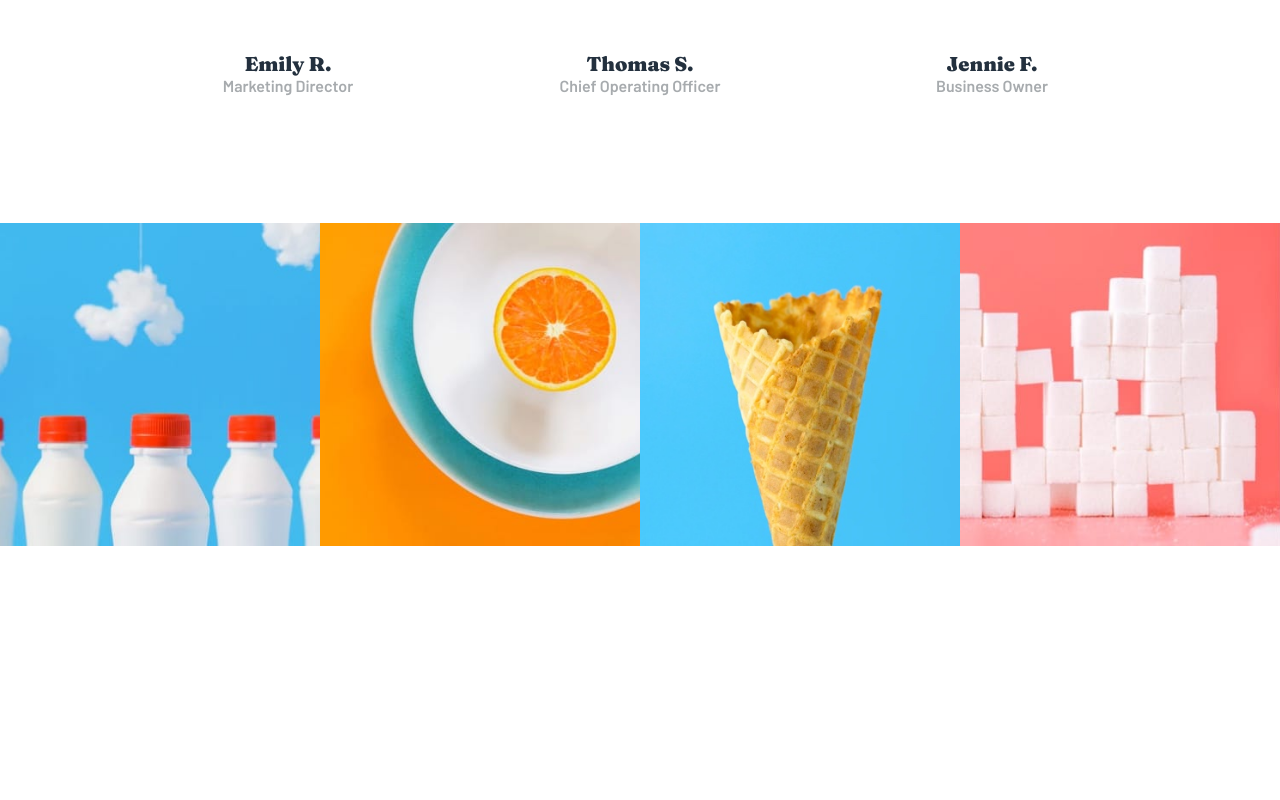
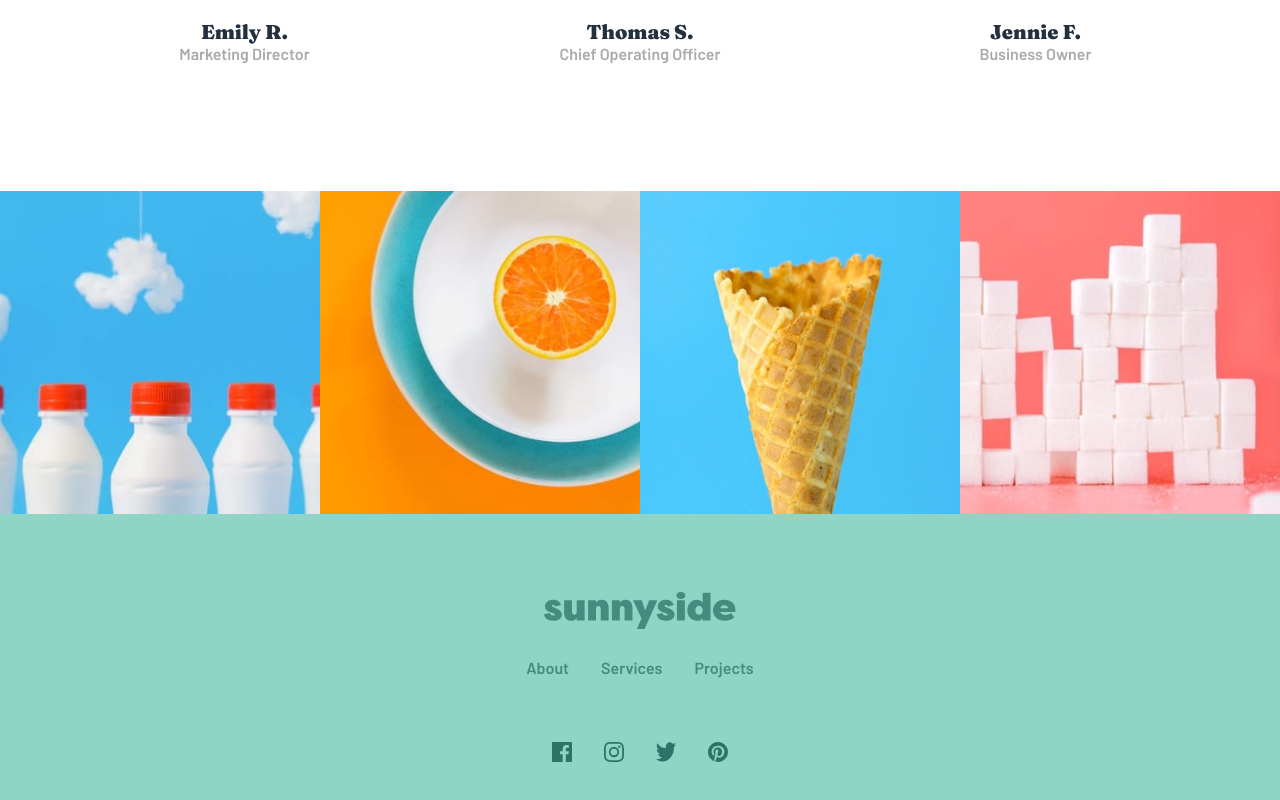
Before and after one commit to sahand-masoleh/fem-22-sunnyside-agency-landing-page, a React (Create React App) app: page / in a window 1280 px wide. Shown: the part 4423-5223 px from the top of the page. Before the commit the page ends 4972 px from the top, so only its background shows below. Built offline with nearby package versions, Linux system fonts and the light colour scheme.

Commit message:
[HTML] footer [CSS] footer

```diff
--- a/src/App.css
+++ b/src/App.css
@@ -15,6 +15,7 @@
 	--dark-desaturated-cyan--graphic-design-text: hsl(167, 40%, 24%);
 	--dark-blue--photography-text: hsl(198, 62%, 26%);
 	--dark-moderate--cyan-footer: hsl(168, 34%, 41%);
+	--footer-background: rgb(144, 212, 197);
 
 	/* ### neutral */
 	--very-dark-desaturated-blue: hsl(212, 27%, 19%);
--- a/src/App.js
+++ b/src/App.js
@@ -6,6 +6,7 @@ import Hero from "./components/Hero";
 import PointContainer from "./components/Point";
 import TestimonialContainer from "./components/Testimonial";
 import Gallery from "./components/Gallery";
+import Footer from "./components/Footer";
 
 function App() {
 	return (
@@ -17,7 +18,7 @@ function App() {
 				<TestimonialContainer />
 				<Gallery />
 			</main>
-			<footer className="footer"></footer>
+			<Footer />
 		</>
 	);
 }
--- /dev/null
+++ b/src/components/Footer.css
@@ -0,0 +1,34 @@
+.footer {
+	background-color: var(--footer-background);
+	padding: var(--gap-3) var(--gap-1);
+	gap: var(--gap-1);
+	height: 20rem;
+	display: flex;
+	flex-direction: column;
+	align-items: center;
+	justify-content: space-between;
+}
+
+.footer__logo {
+	background-color: var(--dark-moderate--cyan-footer);
+	width: 12rem;
+	height: 3rem;
+	mask: url("../../public/images/logo.svg") no-repeat center;
+	mask-size: contain;
+}
+
+.footer__link-container {
+	display: flex;
+	gap: var(--gap-2);
+}
+
+.footer__link {
+	text-decoration: none;
+	color: var(--dark-moderate--cyan-footer);
+}
+
+.footer__social-container {
+	margin-top: auto;
+	display: flex;
+	gap: var(--gap-2);
+}
--- /dev/null
+++ b/src/components/Footer.js
@@ -0,0 +1,44 @@
+import "./Footer.css";
+
+function Footer() {
+	return (
+		<div className="footer">
+			<div className="footer__logo" aria-label="logo"></div>
+			<div className="footer__link-container">
+				<a href="#" className="footer__link">
+					About
+				</a>
+				<a href="#" className="footer__link">
+					Services
+				</a>
+				<a href="#" className="footer__link">
+					Projects
+				</a>
+			</div>
+			<div className="footer__social-container">
+				<img
+					src="./images/icon-facebook.svg"
+					alt="facebook icon"
+					className="footer__social"
+				/>
+				<img
+					src="./images/icon-instagram.svg"
+					alt="facebook icon"
+					className="footer__social"
+				/>
+				<img
+					src="./images/icon-twitter.svg"
+					alt="facebook icon"
+					className="footer__social"
+				/>
+				<img
+					src="./images/icon-pinterest.svg"
+					alt="facebook icon"
+					className="footer__social"
+				/>
+			</div>
+		</div>
+	);
+}
+
+export default Footer;
--- a/src/components/Testimonials.css
+++ b/src/components/Testimonials.css
@@ -35,7 +35,7 @@
 
 @media screen and (min-width: 640px) {
 	.testimonial-container {
-		padding: var(--gap-4) var(--gap-4);
+		padding: var(--gap-4) var(--gap-1);
 		gap: var(--gap-2);
 	}
 
@@ -46,8 +46,8 @@
 	}
 
 	.testimonial {
-		flex-basis: 0;
-		flex-grow: 1;
+		flex-basis: 40ch;
+		/* flex-grow: 1; */
 		gap: var(--gap-3);
 		justify-content: space-between;
 	}
```
